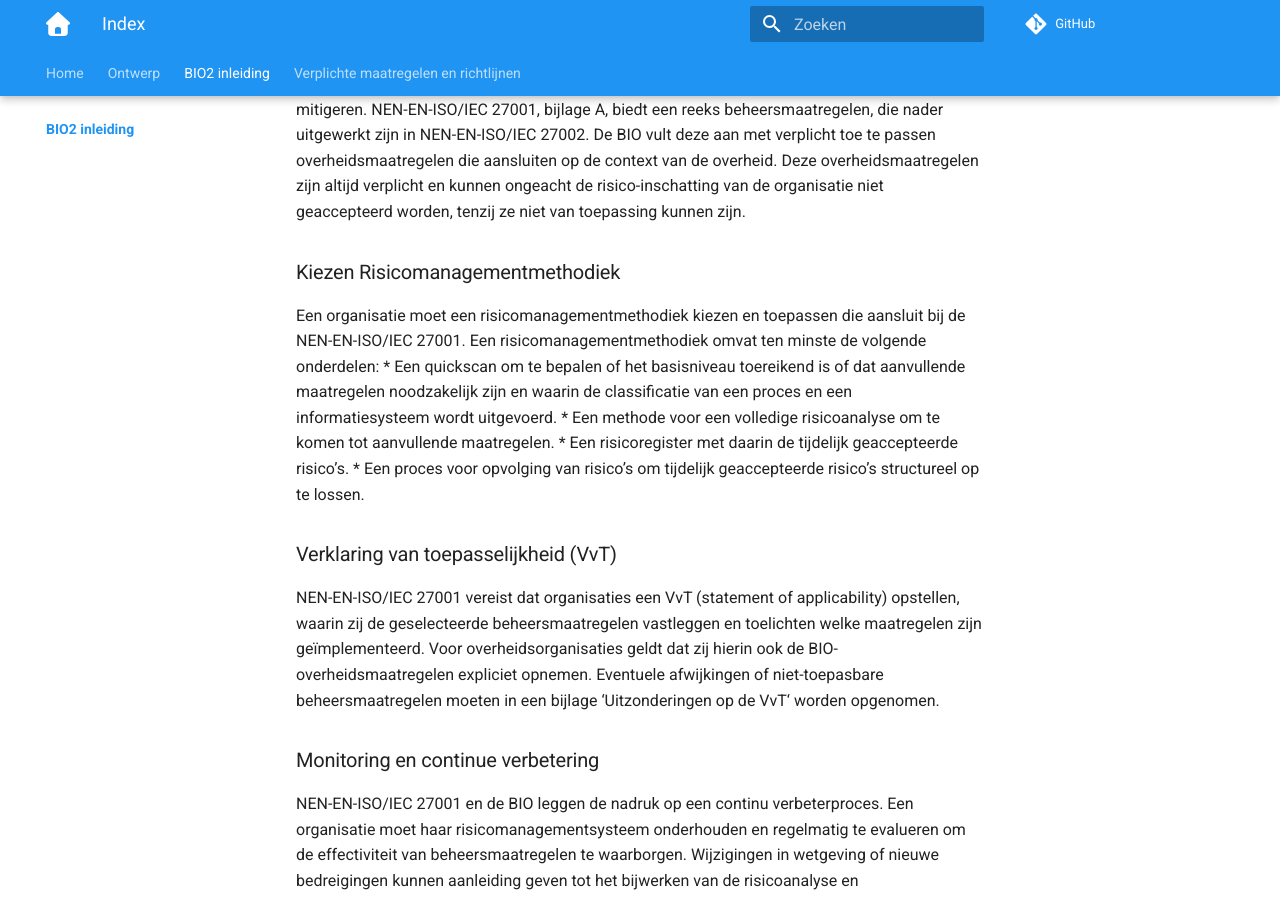
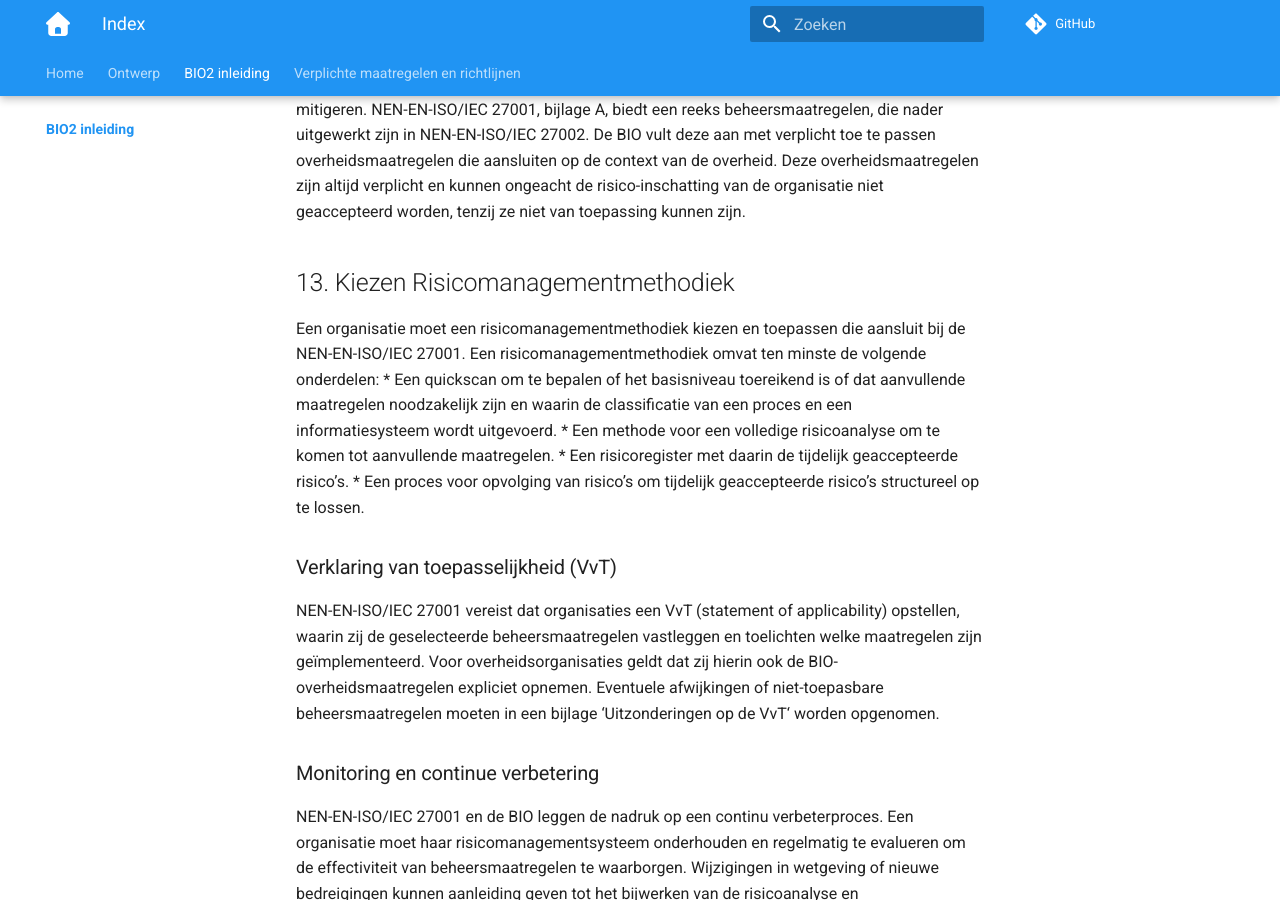
Before and after one commit to MinBZK/Baseline-Informatiebeveiliging-Overheid, an MkDocs documentation site: the page built from docs/inleiding/index.md, in a window 1280 px wide and 900 px high, scrolled down 6748 px. Built offline with MkDocs 1.6.1 and Material for MkDocs 9.7.7, drawn with Linux system fonts in a browser that asks for light colours; comment, search, counter and statistics services are not loaded.

Commit message:
Update index.md
Kiezen risicomanagementmethodiek vervangen.

```diff
--- a/docs/inleiding/index.md
+++ b/docs/inleiding/index.md
@@ -114,7 +114,7 @@ Het classificeren van risico’s draagt bij aan een consistent beeld van de risi
 Er worden na de risicoanalyse passende beheersmaatregelen geselecteerd om risico's te mitigeren. NEN-EN-ISO/IEC 27001, bijlage A, biedt een reeks beheersmaatregelen, die nader uitgewerkt zijn in NEN-EN-ISO/IEC 27002. De BIO vult deze aan met verplicht toe te passen overheidsmaatregelen die aansluiten op de context van de overheid.
 Deze overheidsmaatregelen zijn altijd verplicht en kunnen ongeacht de risico-inschatting van de organisatie niet geaccepteerd worden, tenzij ze niet van toepassing kunnen zijn.
 
-### Kiezen Risicomanagementmethodiek
+## 13. Kiezen Risicomanagementmethodiek
 Een organisatie moet een risicomanagementmethodiek kiezen en toepassen die aansluit bij de NEN-EN-ISO/IEC 27001. Een risicomanagementmethodiek omvat ten minste de volgende onderdelen:
 * Een quickscan om te bepalen of het basisniveau toereikend is of dat aanvullende maatregelen noodzakelijk zijn en waarin de classificatie van een proces en een informatiesysteem wordt uitgevoerd.
 * Een methode voor een volledige risicoanalyse om te komen tot aanvullende maatregelen.
```
